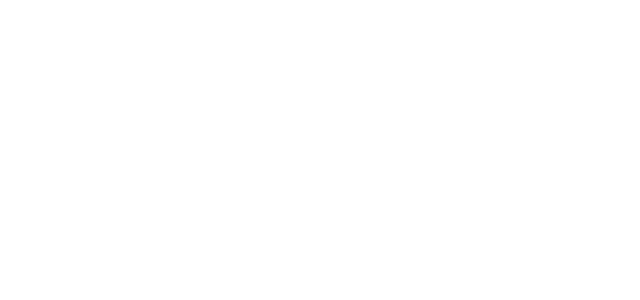
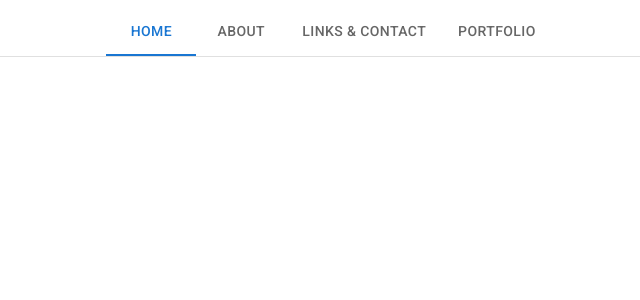
Before and after one commit to mattbed/Portfolio, a React (Create React App) app: page / in a window 1280 px wide. Shown: the top 300 px of the page, without its empty margins (311-951 px from the left). Built offline with nearby package versions, Linux system fonts and the light colour scheme.

Commit message:
Set up basic navigation

```diff
--- /dev/null
+++ b/src/About.js
@@ -0,0 +1,10 @@
+import './About.css';
+import React from "react";
+
+function About() {
+  return (
+    <div></div>
+  );
+}
+
+export default About;
--- a/src/App.js
+++ b/src/App.js
@@ -1,15 +1,11 @@
 import './App.css';
 import React from "react";
 import Header from './Header';
-import MainView from './MainView';
 
 function App() {
   return (
     <div className="App">
       <Header />
-      <main className="body">
-        <MainView />
-      </main>
     </div>
   );
 }
--- /dev/null
+++ b/src/Contact.js
@@ -0,0 +1,10 @@
+import './Contact.css';
+import React from "react";
+
+function Contact() {
+  return (
+    <div></div>
+  );
+}
+
+export default Contact;
--- a/src/Header.js
+++ b/src/Header.js
@@ -1,9 +1,80 @@
 import './Header.css';
-import React from "react";
+import React from 'react';
+import Home from './Home'
+import About from './About'
+import Contact from './Contact'
+import Portfolio from './Portfolio'
+import PropTypes from 'prop-types';
+import Tabs from '@mui/material/Tabs';
+import LinkTab from '@mui/material/Tab';
+import Typography from '@mui/material/Typography';
+import Box from '@mui/material/Box';
+
+
+function TabPanel(props) {
+  const { children, value, index, ...other } = props;
+
+  return (
+    <div
+      role="tabpanel"
+      hidden={value !== index}
+      id={`simple-tabpanel-${index}`}
+      aria-labelledby={`simple-tab-${index}`}
+      {...other}
+    >
+      {value === index && (
+        <Box sx={{ p: 3 }}>
+          <Typography>{children}</Typography>
+        </Box>
+      )}
+    </div>
+  );
+}
+
+TabPanel.propTypes = {
+  children: PropTypes.node,
+  index: PropTypes.number.isRequired,
+  value: PropTypes.number.isRequired,
+};
+
+function a11yProps(index) {
+  return {
+    id: `simple-tab-${index}`,
+    'aria-controls': `simple-tabpanel-${index}`,
+  };
+}
 
 function Header() {
+
+  const [value, setValue] = React.useState(0);
+
+  const handleChange = (event, newValue) => {
+    setValue(newValue);
+  };
+
   return (
-    <div></div>
+    <Box sx={{ width: '100%' }}>
+      <Box sx={{ borderBottom: 1, borderColor: 'divider' }}>
+        <Tabs value={value} onChange={handleChange} aria-label="nav tabs example" centered>
+          <LinkTab label="Home" {...a11yProps(0)} />
+          <LinkTab label="About" {...a11yProps(1)} />
+          <LinkTab label="Links & Contact" {...a11yProps(2)} />
+          <LinkTab label="Portfolio" {...a11yProps(3)} />
+        </Tabs>
+      </Box>
+      <TabPanel value={value} index={0}>
+        <Home />
+      </TabPanel>
+      <TabPanel value={value} index={1}>
+        <About />
+      </TabPanel>
+      <TabPanel value={value} index={2}>
+        <Contact />
+      </TabPanel>
+      <TabPanel value={value} index={3}>
+        <Portfolio />
+      </TabPanel>
+    </Box>
   );
 }
 
--- /dev/null
+++ b/src/Home.js
@@ -0,0 +1,10 @@
+import './Home.css';
+import React from "react";
+
+function Home() {
+  return (
+    <div></div>
+  );
+}
+
+export default Home;
--- a/src/MainView.js
+++ /dev/null
@@ -1,10 +0,0 @@
-import './MainView.css';
-import React from "react";
-
-function MainView() {
-  return (
-    <div></div>
-  );
-}
-
-export default MainView;
--- /dev/null
+++ b/src/Portfolio.js
@@ -0,0 +1,10 @@
+import './Portfolio.css';
+import React from "react";
+
+function Portfolio() {
+  return (
+    <div></div>
+  );
+}
+
+export default Portfolio;
```
Also changed, not shown: src/About.css (added), src/Contact.css (added), src/Home.css (added), src/MainView.css (deleted), src/Portfolio.css (added).
